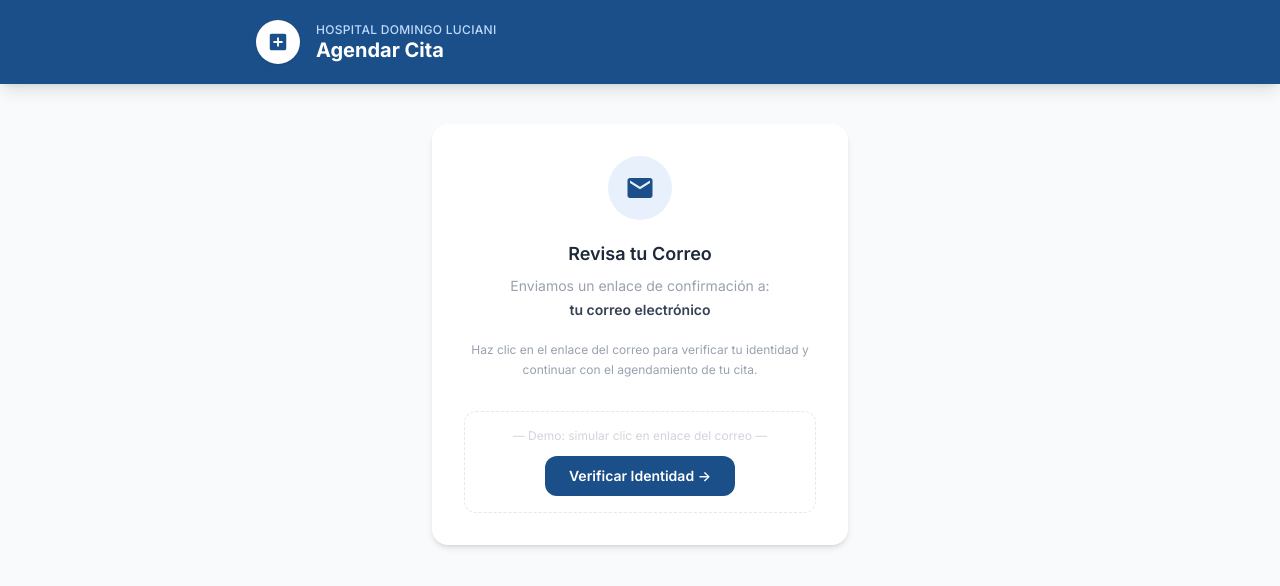
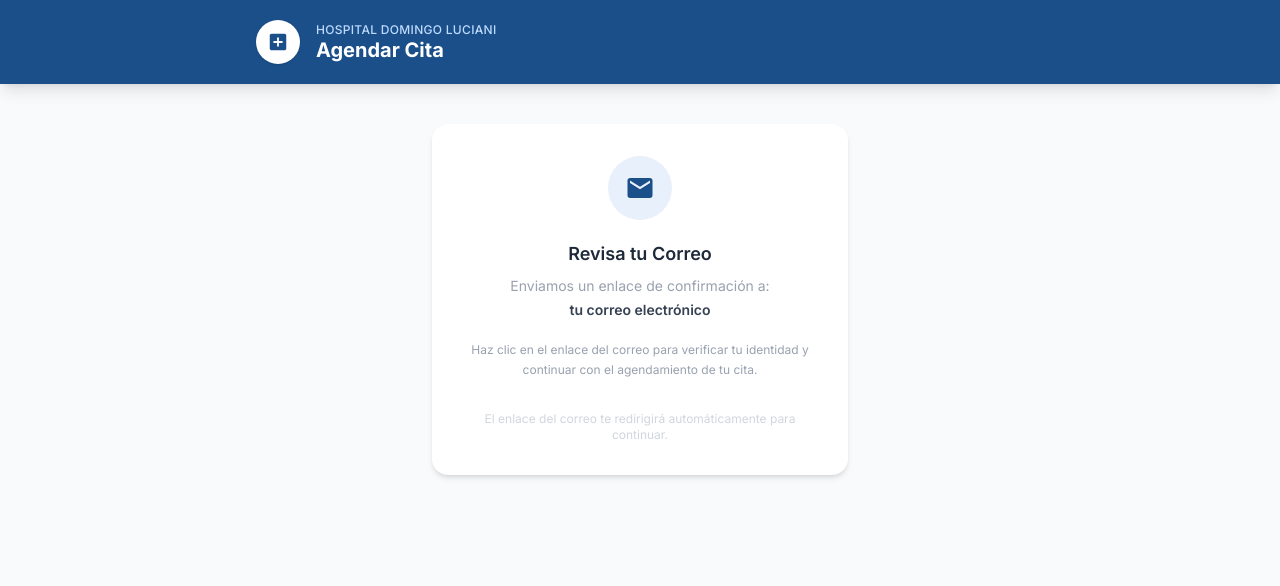
Before and after one commit to keace888/agendarcita, a Next.js app in the folder agendarcita/: page /verificando in a window 1280 px wide. Shown: the top 586 px of the page. Built offline with nearby package versions, Linux system fonts and the light colour scheme.

Commit message:
Add email verification gate and remove demo bypass button

```diff
--- a/agendarcita/app/api/send-verification/route.ts
+++ b/agendarcita/app/api/send-verification/route.ts
@@ -7,7 +7,7 @@ const BASE_URL = process.env.NEXT_PUBLIC_BASE_URL || 'https://agendarcita.site';
 export async function POST(request: Request) {
   const { nombre, cedula, email } = await request.json();
 
-  const verifyLink = `${BASE_URL}/paciente/${cedula}`;
+  const verifyLink = `${BASE_URL}/paciente/${cedula}?verified=true`;
 
   const { error } = await resend.emails.send({
     from: 'Hospital Domingo Luciani <onboarding@resend.dev>',
--- a/agendarcita/app/paciente/[cedula]/page.tsx
+++ b/agendarcita/app/paciente/[cedula]/page.tsx
@@ -1,13 +1,21 @@
 import Link from 'next/link';
+import { redirect } from 'next/navigation';
 import Header from '../../components/Header';
 import { findPatient } from '@/data/patients';
 
 export default async function PacientePage({
   params,
+  searchParams,
 }: {
   params: Promise<{ cedula: string }>;
+  searchParams: Promise<{ verified?: string }>;
 }) {
   const { cedula } = await params;
+  const { verified } = await searchParams;
+
+  if (verified !== 'true') {
+    redirect('/');
+  }
   const patient = findPatient(cedula);
   const displayName = patient ? `${patient.nombre} ${patient.apellido}` : 'Paciente Nuevo';
   const initial = patient ? patient.nombre[0] : '?';
--- a/agendarcita/app/verificando/page.tsx
+++ b/agendarcita/app/verificando/page.tsx
@@ -35,17 +35,9 @@ export default async function VerificandoPage({
             continuar con el agendamiento de tu cita.
           </p>
 
-          {/* POC simulation */}
-          <div className="border border-dashed border-gray-200 rounded-xl p-4">
-            <p className="text-xs text-gray-300 mb-3">— Demo: simular clic en enlace del correo —</p>
-            <Link
-              href={`/paciente/${cedula ?? ''}`}
-              className="inline-block text-white text-sm font-semibold px-6 py-2.5 rounded-xl transition-opacity hover:opacity-90"
-              style={{ backgroundColor: '#1B4F8A' }}
-            >
-              Verificar Identidad →
-            </Link>
-          </div>
+          <p className="text-xs text-gray-300">
+            El enlace del correo te redirigirá automáticamente para continuar.
+          </p>
         </div>
       </main>
     </div>
```
